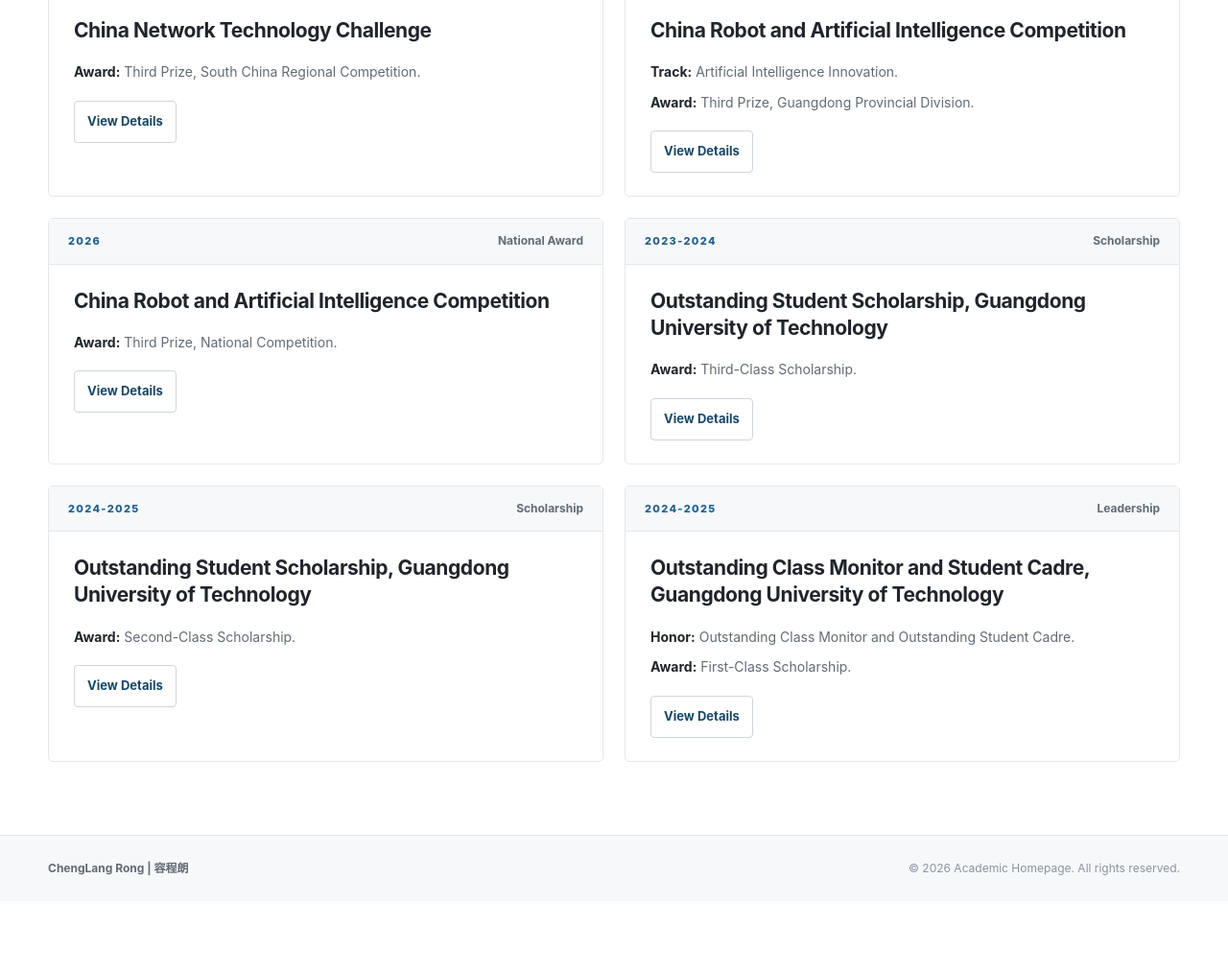
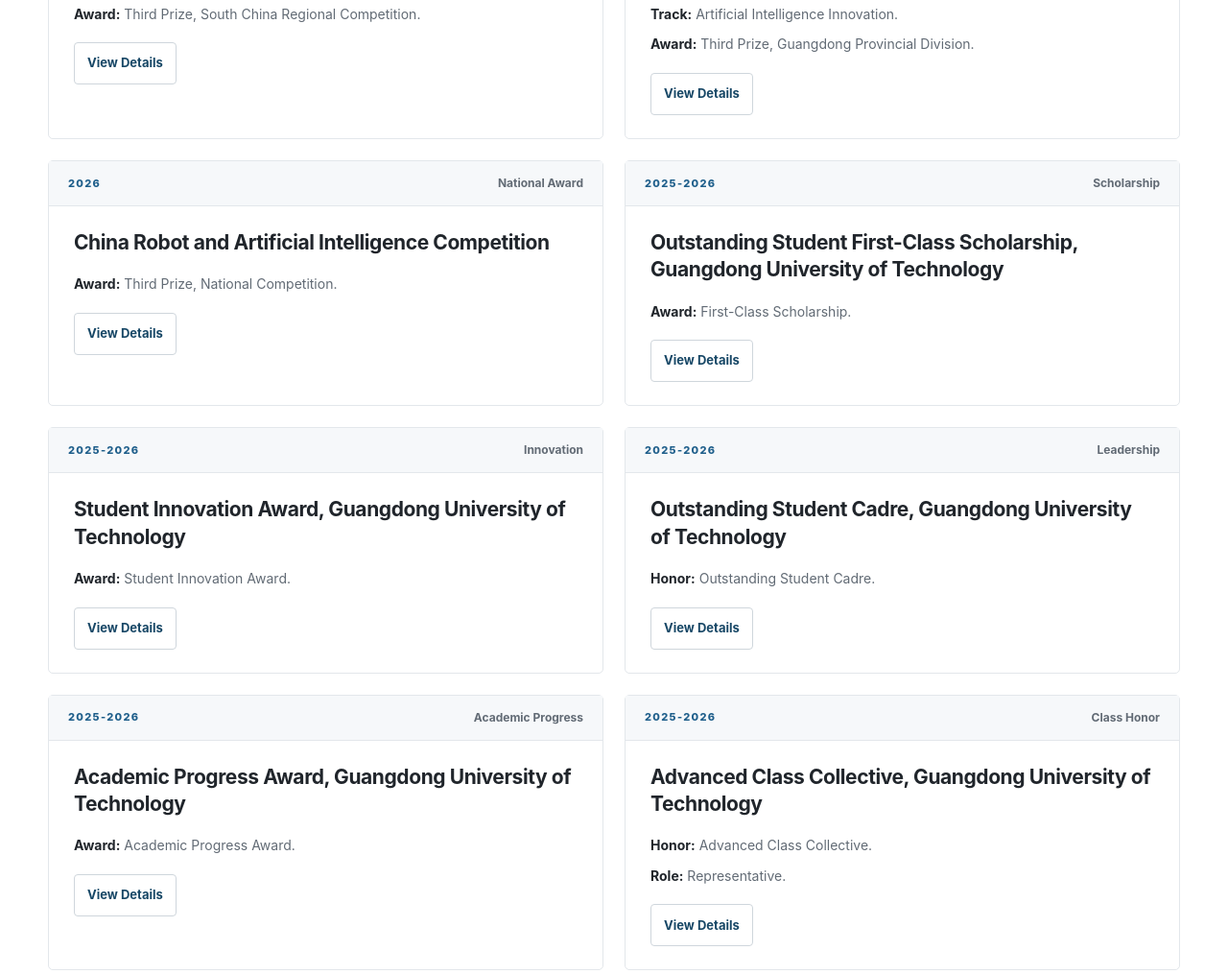
Before and after one commit to ChenglangRong/ChengLangRong.github.io, a plain HTML site: page awards.html in a window 1280 px wide. Shown: the part 1034-2049 px from the top of the page at 96% size. Before the commit the page ends 1973 px from the top, so only its background shows below. Drawn offline with Linux system fonts and the light colour scheme.

Commit message:
Update 2025-2026 awards

```diff
--- a/awards.html
+++ b/awards.html
@@ -54,9 +54,10 @@
         <div class="card-body">
           <span class="eyebrow">Resume Highlights</span>
           <h2 class="section-title">Scholarships, Leadership, and Competition Awards</h2>
-          <div class="grid three">
-            <div class="meta-box"><span>Scholarships</span><strong>First-, Second-, and Third-Class Scholarships</strong><p class="stat-note">Guangdong University of Technology.</p></div>
-            <div class="meta-box"><span>Leadership</span><strong>Outstanding Class Monitor and Student Cadre</strong><p class="stat-note">Campus leadership and student service recognition.</p></div>
+          <div class="grid four">
+            <div class="meta-box"><span>Scholarships</span><strong>First-, Second-, and Third-Class Scholarships Across Academic Years</strong><p class="stat-note">Guangdong University of Technology.</p></div>
+            <div class="meta-box"><span>Leadership</span><strong>Student Cadre and Class Representative Honors</strong><p class="stat-note">Campus leadership and class collective recognition.</p></div>
+            <div class="meta-box"><span>Academic Awards</span><strong>Innovation and Academic Progress</strong><p class="stat-note">University-level awards in 2025-2026.</p></div>
             <div class="meta-box"><span>Competitions</span><strong>Modeling, Network Technology, and Robot AI</strong><p class="stat-note">Provincial, national, and South China regional awards.</p></div>
           </div>
         </div>
@@ -127,6 +128,69 @@
               <p><span>Award:</span> Third Prize, National Competition.</p>
             </div>
             <div class="card-actions"><button class="button" data-modal-button data-template="detail-award8" data-title="Award Detail" type="button">View Details</button></div>
+          </div>
+        </article>
+
+        <article class="card award-card reveal">
+          <div class="card-head">
+            <span class="card-index">2025-2026</span>
+            <span class="card-date">Scholarship</span>
+          </div>
+          <div class="card-body">
+            <h2 class="item-title">Outstanding Student First-Class Scholarship, Guangdong University of Technology</h2>
+            <div class="fact-list"><p><span>Award:</span> First-Class Scholarship.</p></div>
+            <div class="card-actions"><button class="button" data-modal-button data-template="detail-award9" data-title="Award Detail" type="button">View Details</button></div>
+          </div>
+        </article>
+
+        <article class="card award-card reveal">
+          <div class="card-head">
+            <span class="card-index">2025-2026</span>
+            <span class="card-date">Innovation</span>
+          </div>
+          <div class="card-body">
+            <h2 class="item-title">Student Innovation Award, Guangdong University of Technology</h2>
+            <div class="fact-list"><p><span>Award:</span> Student Innovation Award.</p></div>
+            <div class="card-actions"><button class="button" data-modal-button data-template="detail-award10" data-title="Award Detail" type="button">View Details</button></div>
+          </div>
+        </article>
+
+        <article class="card award-card reveal">
+          <div class="card-head">
+            <span class="card-index">2025-2026</span>
+            <span class="card-date">Leadership</span>
+          </div>
+          <div class="card-body">
+            <h2 class="item-title">Outstanding Student Cadre, Guangdong University of Technology</h2>
+            <div class="fact-list"><p><span>Honor:</span> Outstanding Student Cadre.</p></div>
+            <div class="card-actions"><button class="button" data-modal-button data-template="detail-award11" data-title="Award Detail" type="button">View Details</button></div>
+          </div>
+        </article>
+
+        <article class="card award-card reveal">
+          <div class="card-head">
+            <span class="card-index">2025-2026</span>
+            <span class="card-date">Academic Progress</span>
+          </div>
+          <div class="card-body">
+            <h2 class="item-title">Academic Progress Award, Guangdong University of Technology</h2>
+            <div class="fact-list"><p><span>Award:</span> Academic Progress Award.</p></div>
+            <div class="card-actions"><button class="button" data-modal-button data-template="detail-award12" data-title="Award Detail" type="button">View Details</button></div>
+          </div>
+        </article>
+
+        <article class="card award-card reveal">
+          <div class="card-head">
+            <span class="card-index">2025-2026</span>
+            <span class="card-date">Class Honor</span>
+          </div>
+          <div class="card-body">
+            <h2 class="item-title">Advanced Class Collective, Guangdong University of Technology</h2>
+            <div class="fact-list">
+              <p><span>Honor:</span> Advanced Class Collective.</p>
+              <p><span>Role:</span> Representative.</p>
+            </div>
+            <div class="card-actions"><button class="button" data-modal-button data-template="detail-award13" data-title="Award Detail" type="button">View Details</button></div>
           </div>
         </article>
 
@@ -238,6 +302,37 @@
     <p>Year: 2026.</p>
     <p>Award: Third Prize, National Competition.</p>
   </template>
+  <template id="detail-award9">
+    <h4>Outstanding Student First-Class Scholarship, Guangdong University of Technology</h4>
+    <p>Academic Year: 2025-2026.</p>
+    <p>Award: First-Class Scholarship.</p>
+    <p>This university-level scholarship recognizes outstanding academic performance at Guangdong University of Technology.</p>
+  </template>
+  <template id="detail-award10">
+    <h4>Student Innovation Award, Guangdong University of Technology</h4>
+    <p>Academic Year: 2025-2026.</p>
+    <p>Award: Student Innovation Award.</p>
+    <p>This university-level award recognizes student innovation work at Guangdong University of Technology.</p>
+  </template>
+  <template id="detail-award11">
+    <h4>Outstanding Student Cadre, Guangdong University of Technology</h4>
+    <p>Academic Year: 2025-2026.</p>
+    <p>Honor: Outstanding Student Cadre.</p>
+    <p>This university-level honor recognizes student leadership and service at Guangdong University of Technology.</p>
+  </template>
+  <template id="detail-award12">
+    <h4>Academic Progress Award, Guangdong University of Technology</h4>
+    <p>Academic Year: 2025-2026.</p>
+    <p>Award: Academic Progress Award.</p>
+    <p>This university-level award recognizes academic progress at Guangdong University of Technology.</p>
+  </template>
+  <template id="detail-award13">
+    <h4>Advanced Class Collective, Guangdong University of Technology</h4>
+    <p>Academic Year: 2025-2026.</p>
+    <p>Honor: Advanced Class Collective.</p>
+    <p>Role: Representative.</p>
+    <p>This recognition records class-level collective honor with ChengLang Rong listed as representative.</p>
+  </template>
 
   <footer class="footer">
     <div class="shell footer-inner">
```
